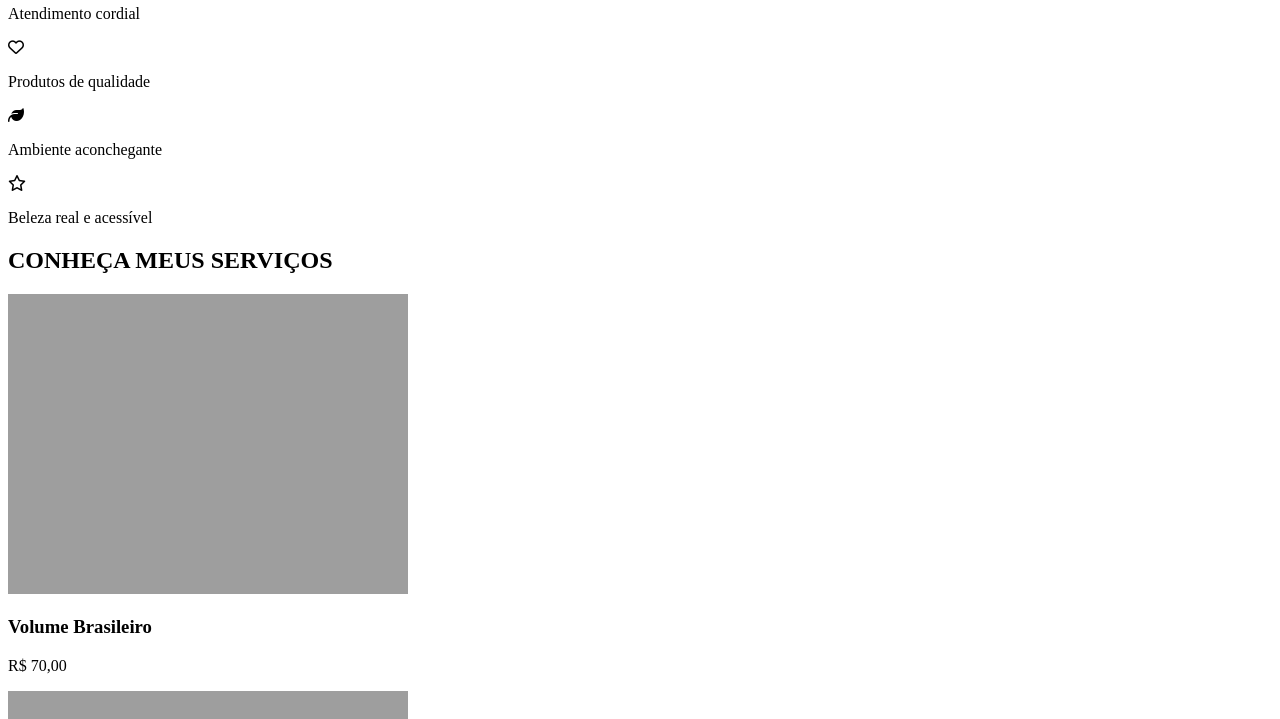
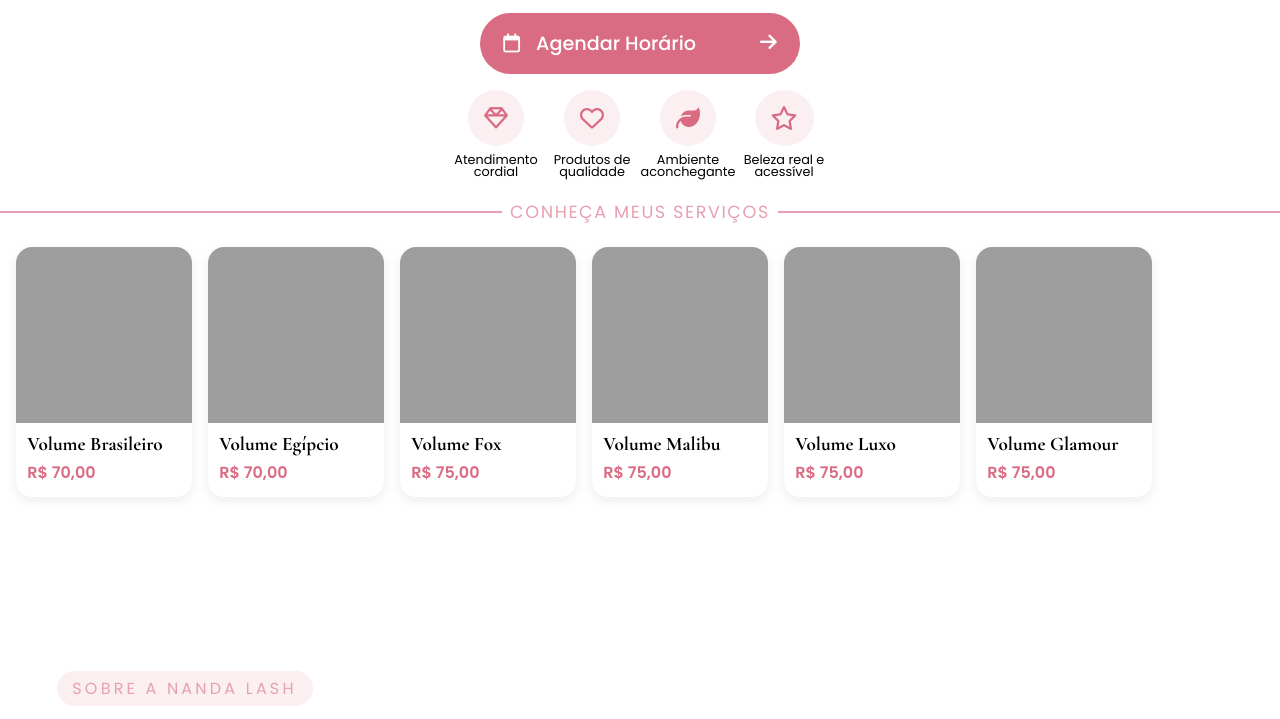
Before and after one commit to oThelles/Nanda-Lash-Designer, a plain HTML site: page index.html in a window 1280 px wide. Shown: the part 326-1045 px from the top of the page. Drawn offline with nearby package versions, Linux system fonts and the light colour scheme; the site is published under a folder, as on GitHub Pages, so addresses that start at the root find nothing; a web font is replaced by a local one.

```diff
--- a/index.html
+++ b/index.html
@@ -4,9 +4,9 @@
     <meta charset="UTF-8">
     <meta name="viewport" content="width=device-width, initial-scale=1.0">
     <title>Nanda Lash</title>
-    <link rel="stylesheet" href="/src/css/style.css">
+    <link rel="stylesheet" href="src/css/style.css">
     <link rel="stylesheet" href="https://cdnjs.cloudflare.com/ajax/libs/font-awesome/6.7.2/css/all.min.css">
-    <script src="/src/js/script.js" defer></script>
+    <script src="src/js/script.js" defer></script>
     <link rel="shortcut icon" href="/src/assets/favicon-nb.png" type="image/x-icon">
 </head>
 <body>
```
